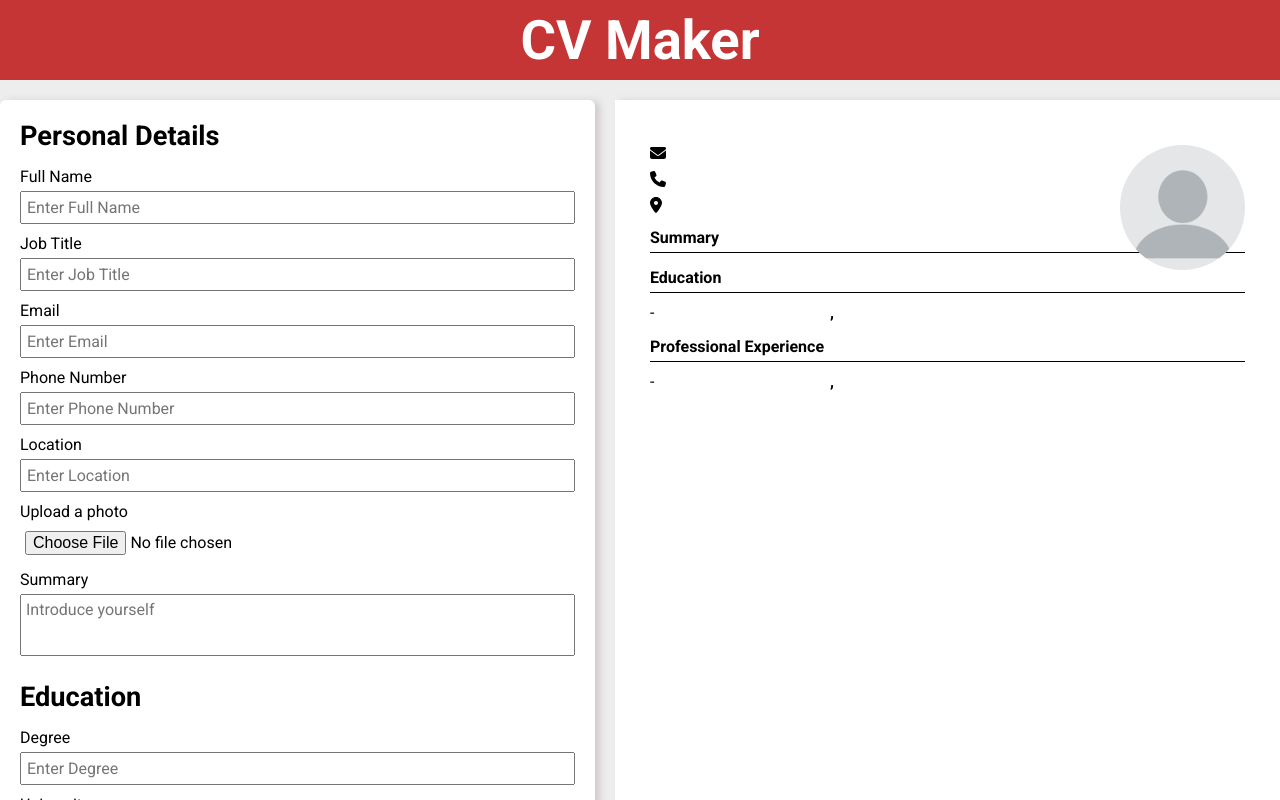
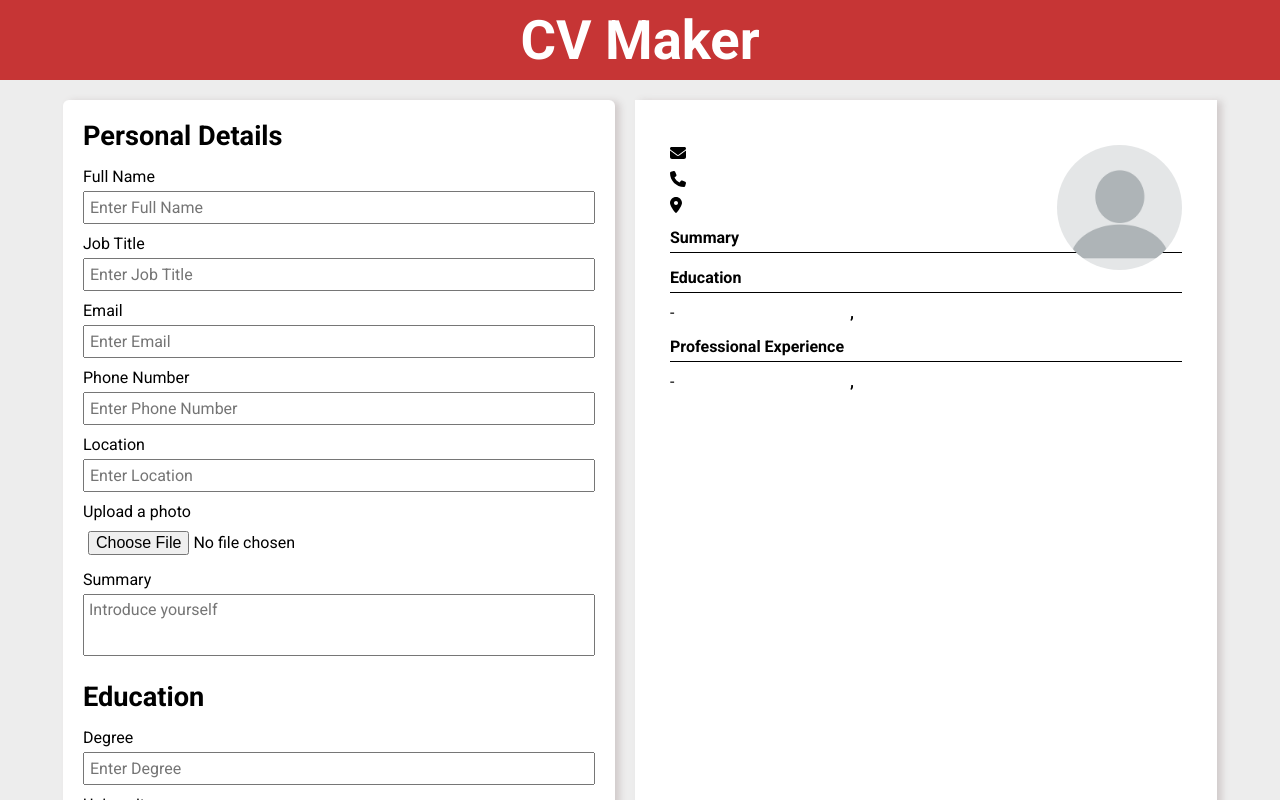
Before and after one commit to evan1mclean/cv-project, a React (Create React App) app: page / in a window 1280 px wide. Shown: the top 800 px of the page. Built offline with nearby package versions, Linux system fonts and the light colour scheme.

Commit message:
Add styles to PDF

```diff
--- a/src/styles/Form.css
+++ b/src/styles/Form.css
@@ -12,7 +12,7 @@
   gap: 25px;
   border-radius: 6px;
   padding: 20px;
-  width: 595px;
+  width: 40%;
   box-shadow: var(--shadow);
 }
 
--- a/src/styles/Preview.css
+++ b/src/styles/Preview.css
@@ -3,11 +3,12 @@
 .cv-preview {
   background-color: white;
   padding: 35px;
-  width: 595px;
-  min-width: 595px;
-  height: 842px;
+  width: 40%;
+  height: 100%;
+  min-height: 840px;
   box-shadow: var(--shadow);
   overflow: hidden;
+  margin-bottom: 20px;
 }
 
 .personal-details {
@@ -80,8 +81,12 @@
 }
 
 @media print {
+  @page {
+    size: 8.5in 10in;
+  }
+
   .cv-preview {
     width: 210mm;
-    height: 277mm;
+    box-shadow: none;
   }
 }
```
